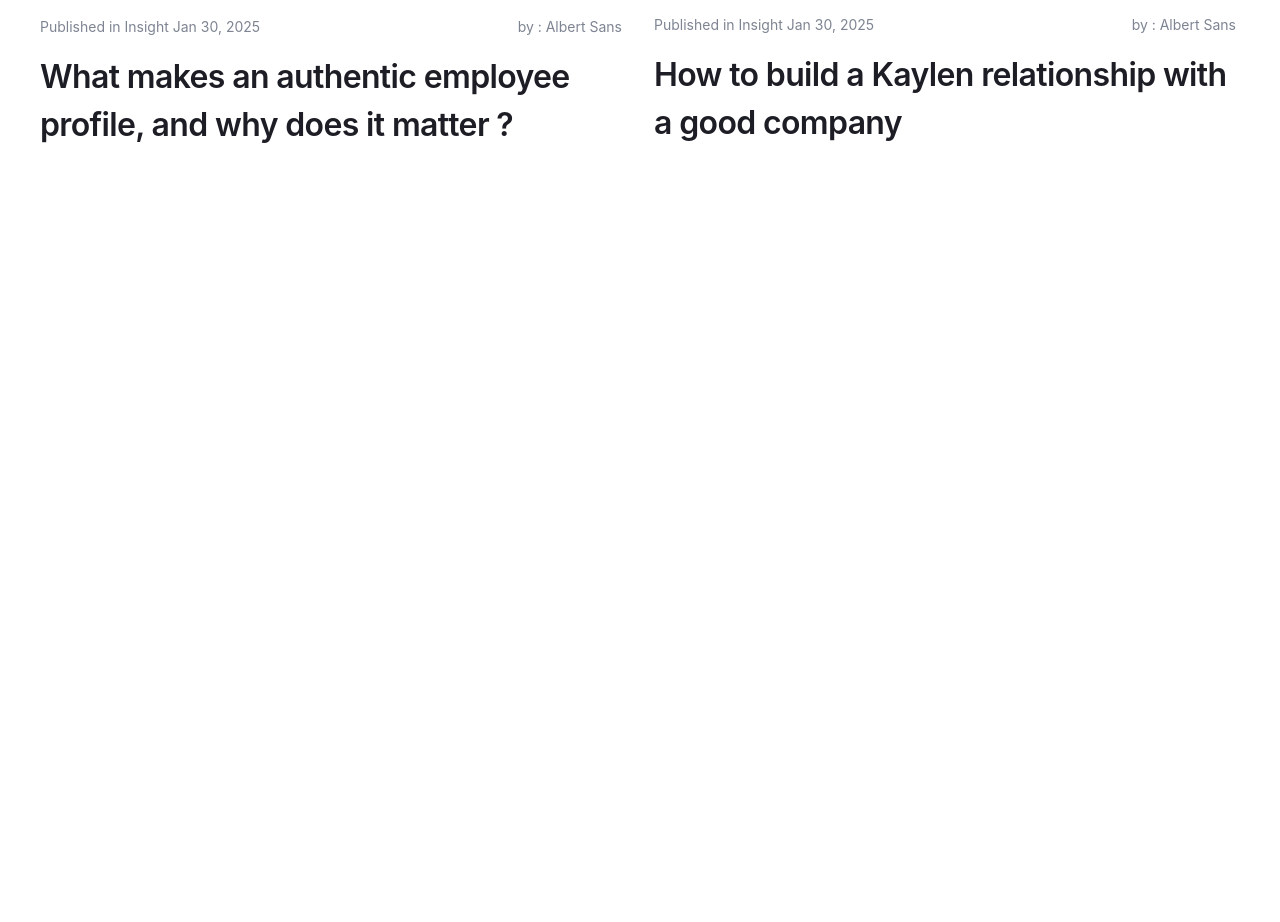
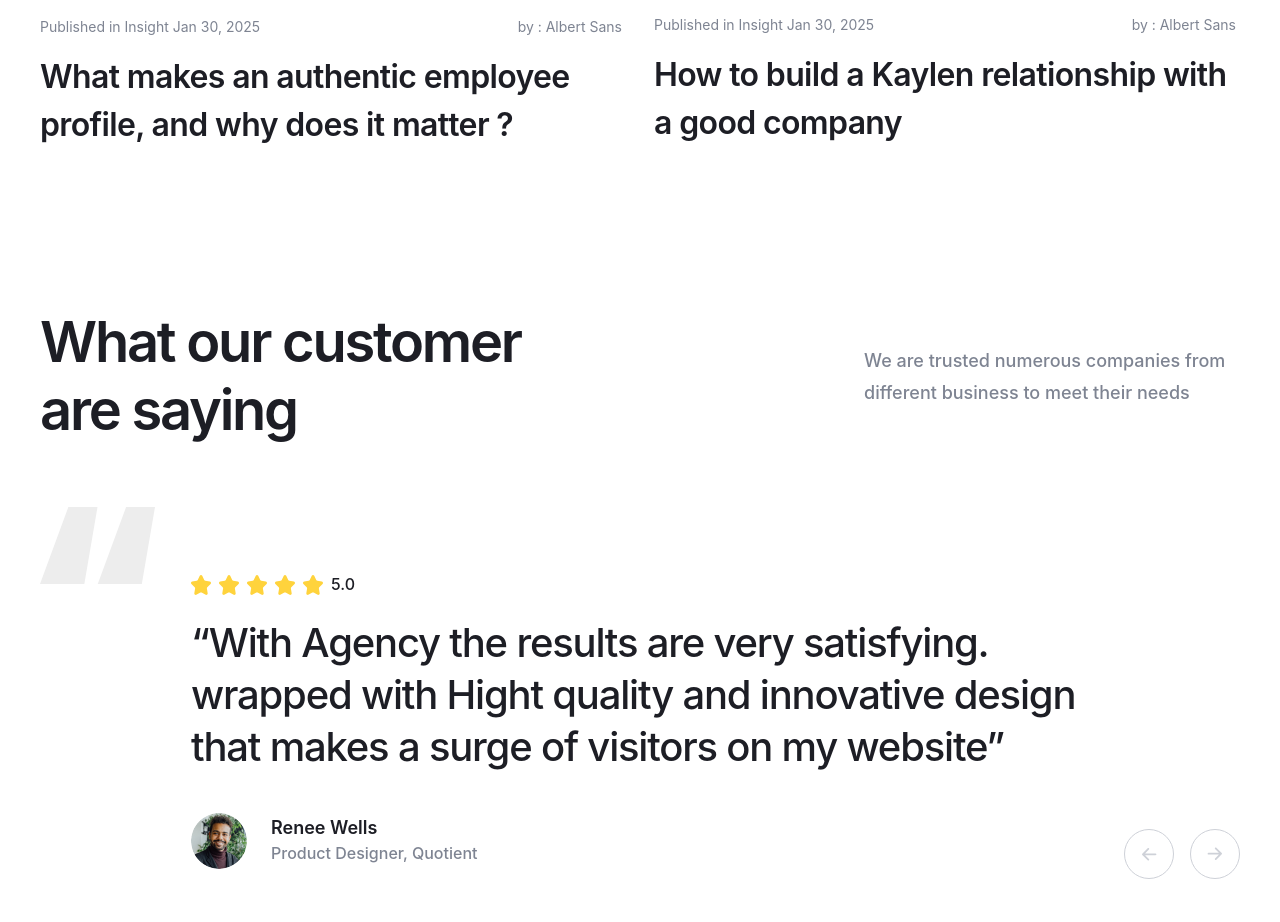
Before and after one commit to specSach/coca, a website built with Vite: page src/index.html in a window 1280 px wide. Shown: the part 5409-6331 px from the top of the page. Before the commit the page ends 5649 px from the top, so only its background shows below. Built offline with nearby package versions, Linux system fonts and the light colour scheme; files whose address does not match are found by name.

Commit message:
Added block testimonials and slider

```diff
--- a/src/assets/scss/components/home/insight.scss
+++ b/src/assets/scss/components/home/insight.scss
@@ -24,7 +24,7 @@
     margin-bottom: 80px;
     font-weight: 500;
     line-height: 32px;
-    color: #7e8492;
+    color: var(--neutral-color-150);
 
     @include mobile {
       margin-bottom: 40px;
@@ -85,7 +85,7 @@
       margin-bottom: 16px;
       font-weight: 400;
       line-height: 150%;
-      color: #7e8492;
+      color: var(--neutral-color-150);
 
       @include small-mobile {
         flex-direction: column;
--- /dev/null
+++ b/src/assets/scss/components/home/testimonials.scss
@@ -0,0 +1,157 @@
+.testimonials {
+  padding: 69px 0 160px;
+
+  @include mobile {
+    padding: 39px 0 70px;
+  }
+
+  &__head {
+    @include flex-all-between;
+    margin-bottom: 48px;
+
+    @include tablet {
+      gap: 24px;
+      flex-direction: column;
+      text-align: center;
+    }
+
+    @include mobile {
+      gap: 12px;
+      margin-bottom: 40px;
+    }
+  }
+
+  &__title {
+    max-width: 530px;
+    font-weight: 600;
+    letter-spacing: -0.04em;
+    color: var(--neutral-color-100);
+
+    @include tablet {
+      max-width: 650px;
+    }
+  }
+
+  &__descr {
+    max-width: 376px;
+    font-weight: 500;
+    line-height: 178%;
+    color: var(--neutral-color-150);
+
+    @include tablet {
+      max-width: 450px;
+    }
+  }
+
+  &__rating {
+    @include flex-align-center;
+    gap: 8px;
+    margin-bottom: 19px;
+
+    &-num {
+      font-weight: 500;
+      line-height: 162%;
+      color: var(--neutral-color-100);
+    }
+  }
+
+  &__slider-wrapper {
+    &::before {
+      content: '';
+      display: inline-block;
+      width: 115px;
+      height: 77px;
+      background: url('../../../icons/testimonials_quotes.svg');
+      transform: translateY(15px);
+
+      @include mini-desktop {
+        transform: translateY(-5px);
+      }
+
+      @include mobile {
+        display: none;
+      }
+    }
+  }
+
+  &__slider {
+    max-width: 898px;
+  }
+
+  &__comment {
+    &-text {
+      margin-bottom: 40px;
+      font-weight: 500;
+      line-height: 130%;
+      letter-spacing: -0.03em;
+      color: var(--neutral-color-100);
+    }
+
+    &-author {
+      @include flex-align-center;
+      gap: 24px;
+      font-style: normal;
+
+      &-avatar {
+        overflow: hidden;
+        border-radius: 50%;
+      }
+
+      &-name {
+        font-weight: 600;
+        line-height: 144%;
+        color: var(--neutral-color-100);
+      }
+
+      &-professions {
+        font-weight: 500;
+        line-height: 162%;
+        color: var(--neutral-color-150);
+      }
+    }
+  }
+
+  &__btns {
+    @include flex-align-center;
+    gap: 16px;
+    justify-content: flex-end;
+    transform: translateY(-40px);
+
+    @include mini-desktop {
+      transform: translateY(5px);
+    }
+  }
+
+  &__btn {
+    @include flex-all-center;
+    border: 1px solid var(--neutral-color-40);
+    border-radius: 50%;
+    width: 50px;
+    height: 50px;
+    transition:
+      background-color var(--transition),
+      border-color var(--transition);
+
+    @include small-mobile {
+      width: 40px;
+      height: 40px;
+    }
+
+    & svg path {
+      transition: fill var(--transition);
+    }
+
+    &:hover {
+      border-color: var(--neutral-color-100);
+      background-color: var(--neutral-color-100);
+
+      & svg path {
+        fill: var(--neutral-color-10);
+      }
+    }
+
+    &--next {
+      transform: rotate(-180deg);
+    }
+  }
+}
--- a/src/assets/scss/main.scss
+++ b/src/assets/scss/main.scss
@@ -11,3 +11,4 @@
 @import './components/home/features.scss';
 @import './components/partners.scss';
 @import './components/home/insight.scss';
+@import './components/home/testimonials.scss';
--- /dev/null
+++ b/src/html/components/home/testimonials.html
@@ -0,0 +1,82 @@
+<section class="testimonials">
+  <div class="container testimonials__container">
+    <div class="testimonials__head">
+      <div class="testimonials__title heading-h2">
+        What our customer are saying
+      </div>
+      <p class="testimonials__descr text-p-medium">
+        We are trusted numerous companies from different business to meet their needs
+      </p>
+    </div>
+    <div class="testimonials__slider-wrapper">
+      <div class="swiper testimonials__slider">
+        <div class="swiper-wrapper testimonials__comments">
+          <div class="swiper-slide testimonials__comment">
+            <div class="testimonials__rating">
+              <img loading="lazy" src="../../../assets/icons/testimonials_stars.svg" width="132" height="20"
+                alt="Stars rating">
+              <span class="testimonials__rating-num text-p-default">5.0</span>
+            </div>
+            <p class="testimonials__comment-text heading-h3">
+              “With Agency the results are very satisfying. wrapped with Hight quality and innovative design that makes
+              a
+              surge of visitors on my website”
+            </p>
+            <address class="testimonials__comment-author">
+              <img class="testimonials__comment-author-avatar" loading="lazy"
+                src="../../../assets/images/testimonials_author.png" width="56" height="56" alt="Renee Wells">
+              <div class="testimonials__comment-author-info">
+                <p class="testimonials__comment-author-name text-p-medium">
+                  Renee Wells
+                </p>
+                <p class="testimonials__comment-author-professions text-p-default">
+                  Product Designer, Quotient
+                </p>
+              </div>
+            </address>
+          </div>
+          <div class="swiper-slide testimonials__comment">
+            <div class="testimonials__rating">
+              <img loading="lazy" src="../../../assets/icons/testimonials_stars.svg" width="132" height="20"
+                alt="Stars rating">
+              <span class="testimonials__rating-num text-p-default">5.0</span>
+            </div>
+            <p class="testimonials__comment-text heading-h3">
+              “With Agency the results are very satisfying. wrapped with Hight quality and innovative design that makes
+              a
+              surge of visitors on my website”
+            </p>
+            <address class="testimonials__comment-author">
+              <img class="testimonials__comment-author-avatar" loading="lazy"
+                src="../../../assets/images/testimonials_author.png" width="56" height="56" alt="Renee Wells">
+              <div class="testimonials__comment-author-info">
+                <p class="testimonials__comment-author-name text-p-medium">
+                  Renee Wells
+                </p>
+                <p class="testimonials__comment-author-professions text-p-default">
+                  Product Designer, Quotient
+                </p>
+              </div>
+            </address>
+          </div>
+        </div>
+      </div>
+    </div>
+    <div class="testimonials__btns">
+      <button class="testimonials__btn testimonials__btn--prev">
+        <svg width="15" height="13" viewBox="0 0 15 13" fill="none" xmlns="http://www.w3.org/2000/svg">
+          <path fill-rule="evenodd" clip-rule="evenodd"
+            d="M6.9363 12.3365C6.58483 12.688 6.01498 12.688 5.66351 12.3365L0.263506 6.93649C-0.0879668 6.58502 -0.0879667 6.01517 0.263506 5.6637L5.66351 0.2637C6.01498 -0.0877719 6.58483 -0.0877718 6.9363 0.263701C7.28777 0.615172 7.28777 1.18502 6.9363 1.53649L3.07269 5.4001L13.4999 5.4001C13.997 5.4001 14.3999 5.80304 14.3999 6.3001C14.3999 6.79715 13.997 7.2001 13.4999 7.2001L3.07269 7.2001L6.9363 11.0637C7.28777 11.4152 7.28777 11.985 6.9363 12.3365Z"
+            fill="#CED1D8" />
+        </svg>
+      </button>
+      <button class="testimonials__btn testimonials__btn--next">
+        <svg width="15" height="13" viewBox="0 0 15 13" fill="none" xmlns="http://www.w3.org/2000/svg">
+          <path fill-rule="evenodd" clip-rule="evenodd"
+            d="M6.9363 12.3365C6.58483 12.688 6.01498 12.688 5.66351 12.3365L0.263506 6.93649C-0.0879668 6.58502 -0.0879667 6.01517 0.263506 5.6637L5.66351 0.2637C6.01498 -0.0877719 6.58483 -0.0877718 6.9363 0.263701C7.28777 0.615172 7.28777 1.18502 6.9363 1.53649L3.07269 5.4001L13.4999 5.4001C13.997 5.4001 14.3999 5.80304 14.3999 6.3001C14.3999 6.79715 13.997 7.2001 13.4999 7.2001L3.07269 7.2001L6.9363 11.0637C7.28777 11.4152 7.28777 11.985 6.9363 12.3365Z"
+            fill="#CED1D8" />
+        </svg>
+      </button>
+    </div>
+  </div>
+</section>
--- a/src/index.html
+++ b/src/index.html
@@ -10,6 +10,7 @@
   <load src="./html/components/home/strength.html" />
   <load src="./html/components/partners.html" />
   <load src="./html/components/home/insight.html" />
+  <load src="./html/components/home/testimonials.html" />
 
   <script type="module" src="./js/main.js"></script>
 </body>
--- /dev/null
+++ b/src/js/components/home/slider.js
@@ -0,0 +1,30 @@
+import Swiper from 'swiper';
+import { Navigation } from 'swiper/modules';
+import 'swiper/css';
+
+export const useInsightSlider = () => {
+  new Swiper('.insight__slider', {
+    slidesPerView: 'auto',
+    spaceBetween: 32,
+    loop: true,
+    centeredSlides: true,
+    breakpoints: {
+      993: {
+        centeredSlides: false,
+      },
+    },
+  });
+};
+
+export const useTestimonialsSlider = () => {
+  new Swiper('.testimonials__slider', {
+    modules: [Navigation],
+    slidesPerView: 'auto',
+    spaceBetween: 22,
+    loop: true,
+    navigation: {
+      prevEl: '.testimonials__btn--prev',
+      nextEl: '.testimonials__btn--next',
+    },
+  });
+};
--- a/src/js/components/slider.js
+++ /dev/null
@@ -1,16 +0,0 @@
-import Swiper from 'swiper';
-import 'swiper/css';
-
-export const useInsightSlider = () => {
-  new Swiper('.insight__slider', {
-    slidesPerView: 'auto',
-    spaceBetween: 32,
-    loop: true,
-    centeredSlides: true,
-    breakpoints: {
-      993: {
-        centeredSlides: false,
-      },
-    },
-  });
-};
--- a/src/js/main.js
+++ b/src/js/main.js
@@ -4,8 +4,9 @@ import '../assets/scss/main.scss';
 
 import { useTheme } from './components/theme.js';
 import { useBurger } from './components/burger.js';
-import { useInsightSlider } from './components/slider.js';
+import { useInsightSlider, useTestimonialsSlider } from './components/home/slider.js';
 
 useTheme();
 useBurger();
 useInsightSlider();
+useTestimonialsSlider();
```
Also changed, not shown: src/assets/icons/testimonials_quotes.svg (added), src/assets/icons/testimonials_stars.svg (added), src/assets/images/testimonials_author.png (added).
